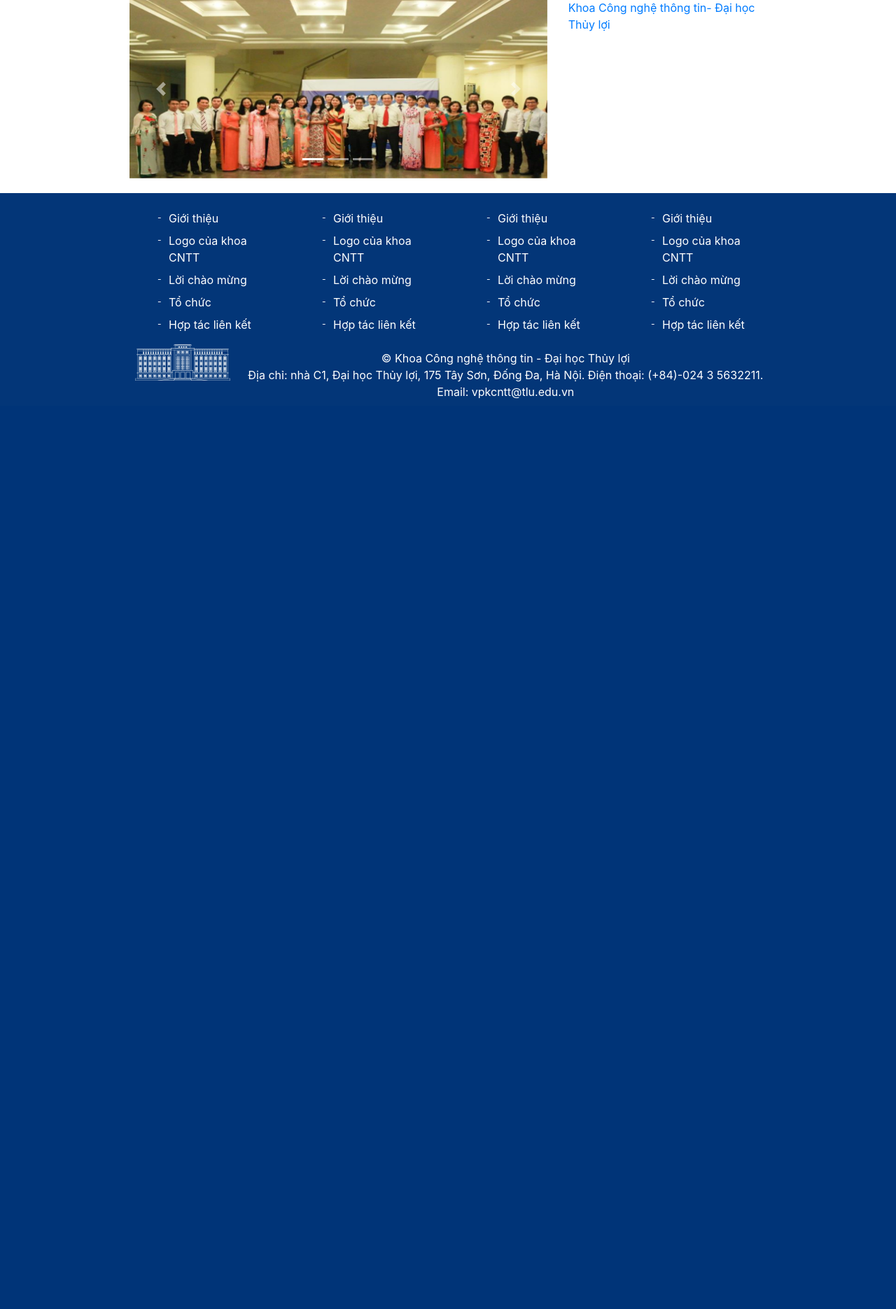
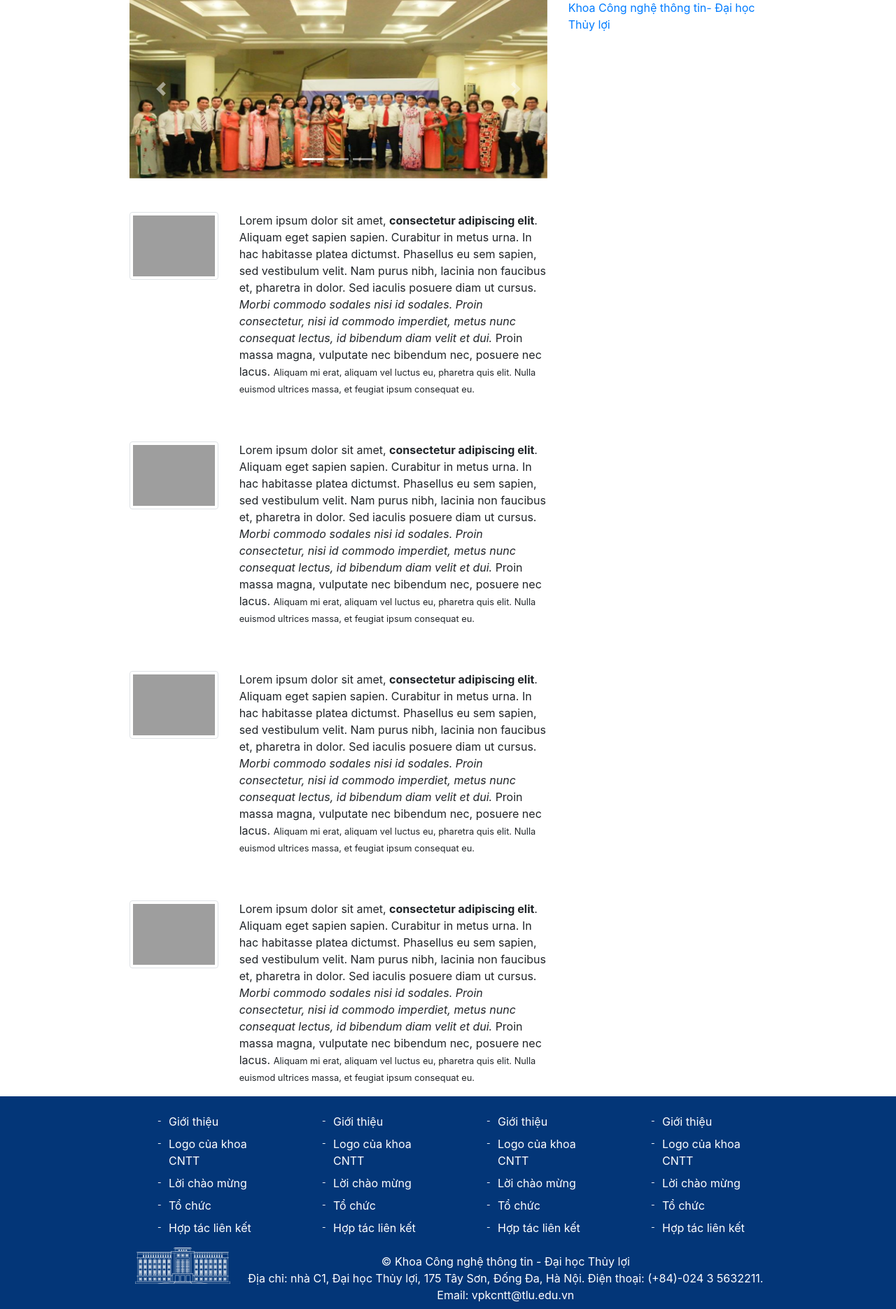
Before and after one commit to longlv72/CSE485_175A071551, a PHP site: page /a_project/ in a window 1280 px wide. Shown: the part 220-2091 px from the top of the page at 70% size. Before the commit the page ends 790 px from the top, so only its background shows below. Run offline with PHP 8.4, Linux system fonts and the light colour scheme; some libraries are stand-ins or nearby versions; grey boxes are pictures that could not be loaded.

Commit message:
80% project

```diff
--- a/admin/post-action/add-post.php
+++ b/admin/post-action/add-post.php
@@ -5,7 +5,7 @@
     $title = $_POST['txtTitle'];
     $summary = $_POST['txtSummary'];
     $content = $_POST['txtContent'];
-    $image = '../assets/image/imgPost/'.($_FILES["fileToUpload"]["name"]);
+    $image = '../assets/images/imgPost/'.($_FILES["fileToUpload"]["name"]);
     $user_id = $_SESSION['id'];
     require_once('../../config/config.php');
     $sql ="INSERT INTO posts (post_name, post_summary, post_content,image) VALUES ('$title','$summary','$content','$image')";
--- a/admin/user.php
+++ b/admin/user.php
@@ -72,7 +72,6 @@
                         <th scope="col">Username</th>
                         <th scope="col">Email</th>
                         <th scope="col">Active</th>
-                    <!-- <th scope="col">Password</th> -->
                         <th scope="col">Role</th>
                         <th scope="col">Action</th>
                     </tr>
--- a/assets/css/style_admin.css
+++ b/assets/css/style_admin.css
@@ -74,3 +74,8 @@ ul#admin_logout li:hover a{
 label{
     line-height: 30px;
 }
+
+img.img-post {
+    height: 60px;
+    width: 60px;
+}
--- a/assets/css/style_footer.css
+++ b/assets/css/style_footer.css
@@ -34,7 +34,7 @@ ul.nav-footer-link li:hover a{
 }
 
 #footer {
-    left: 0;
+    /* left: 0;
     bottom: 0;
-    position: fixed;
+    position: fixed; */
 }
--- a/assets/css/style_home_index.css
+++ b/assets/css/style_home_index.css
@@ -93,3 +93,5 @@ div#header__menu, div#header__menu div.row {
     width: 20%; */
     border: 1px solid green;
 }
+
+/* content post */
--- a/index.php
+++ b/index.php
@@ -40,6 +40,50 @@
         </div>
     </div>
 
+    <!-- content -->
+    <div class="row content mt-5">
+        <div class="col-md-2">
+            <img alt="Bootstrap Image Preview" src="https://www.layoutit.com/img/sports-q-c-140-140-3.jpg" class="img-thumbnail" />
+        </div>
+        <div class="col-md-6">
+            <p>
+                Lorem ipsum dolor sit amet, <strong>consectetur adipiscing elit</strong>. Aliquam eget sapien sapien. Curabitur in metus urna. In hac habitasse platea dictumst. Phasellus eu sem sapien, sed vestibulum velit. Nam purus nibh, lacinia non faucibus et, pharetra in dolor. Sed iaculis posuere diam ut cursus. <em>Morbi commodo sodales nisi id sodales. Proin consectetur, nisi id commodo imperdiet, metus nunc consequat lectus, id bibendum diam velit et dui.</em> Proin massa magna, vulputate nec bibendum nec, posuere nec lacus. <small>Aliquam mi erat, aliquam vel luctus eu, pharetra quis elit. Nulla euismod ultrices massa, et feugiat ipsum consequat eu.</small>
+            </p>
+        </div>
+    </div>
+
+    <div class="row content mt-5">
+        <div class="col-md-2">
+            <img alt="Bootstrap Image Preview" src="https://www.layoutit.com/img/sports-q-c-140-140-3.jpg" class="img-thumbnail" />
+        </div>
+        <div class="col-md-6">
+            <p>
+                Lorem ipsum dolor sit amet, <strong>consectetur adipiscing elit</strong>. Aliquam eget sapien sapien. Curabitur in metus urna. In hac habitasse platea dictumst. Phasellus eu sem sapien, sed vestibulum velit. Nam purus nibh, lacinia non faucibus et, pharetra in dolor. Sed iaculis posuere diam ut cursus. <em>Morbi commodo sodales nisi id sodales. Proin consectetur, nisi id commodo imperdiet, metus nunc consequat lectus, id bibendum diam velit et dui.</em> Proin massa magna, vulputate nec bibendum nec, posuere nec lacus. <small>Aliquam mi erat, aliquam vel luctus eu, pharetra quis elit. Nulla euismod ultrices massa, et feugiat ipsum consequat eu.</small>
+            </p>
+        </div>
+    </div>
+
+    <div class="row content mt-5">
+        <div class="col-md-2">
+            <img alt="Bootstrap Image Preview" src="https://www.layoutit.com/img/sports-q-c-140-140-3.jpg" class="img-thumbnail" />
+        </div>
+        <div class="col-md-6">
+            <p>
+                Lorem ipsum dolor sit amet, <strong>consectetur adipiscing elit</strong>. Aliquam eget sapien sapien. Curabitur in metus urna. In hac habitasse platea dictumst. Phasellus eu sem sapien, sed vestibulum velit. Nam purus nibh, lacinia non faucibus et, pharetra in dolor. Sed iaculis posuere diam ut cursus. <em>Morbi commodo sodales nisi id sodales. Proin consectetur, nisi id commodo imperdiet, metus nunc consequat lectus, id bibendum diam velit et dui.</em> Proin massa magna, vulputate nec bibendum nec, posuere nec lacus. <small>Aliquam mi erat, aliquam vel luctus eu, pharetra quis elit. Nulla euismod ultrices massa, et feugiat ipsum consequat eu.</small>
+            </p>
+        </div>
+    </div>
+
+    <div class="row content mt-5">
+        <div class="col-md-2">
+            <img alt="Bootstrap Image Preview" src="https://www.layoutit.com/img/sports-q-c-140-140-3.jpg" class="img-thumbnail" />
+        </div>
+        <div class="col-md-6">
+            <p>
+                Lorem ipsum dolor sit amet, <strong>consectetur adipiscing elit</strong>. Aliquam eget sapien sapien. Curabitur in metus urna. In hac habitasse platea dictumst. Phasellus eu sem sapien, sed vestibulum velit. Nam purus nibh, lacinia non faucibus et, pharetra in dolor. Sed iaculis posuere diam ut cursus. <em>Morbi commodo sodales nisi id sodales. Proin consectetur, nisi id commodo imperdiet, metus nunc consequat lectus, id bibendum diam velit et dui.</em> Proin massa magna, vulputate nec bibendum nec, posuere nec lacus. <small>Aliquam mi erat, aliquam vel luctus eu, pharetra quis elit. Nulla euismod ultrices massa, et feugiat ipsum consequat eu.</small>
+            </p>
+        </div>
+    </div>
 </main>
 
 <?php require 'includes/footer.php' ?>
```
Also changed, not shown: admin/post.php (+42 -2 lines), assets/images/imgPost/bao-so-10_jeki.png (added). Lines whose indentation alone changed are shown as unchanged.
